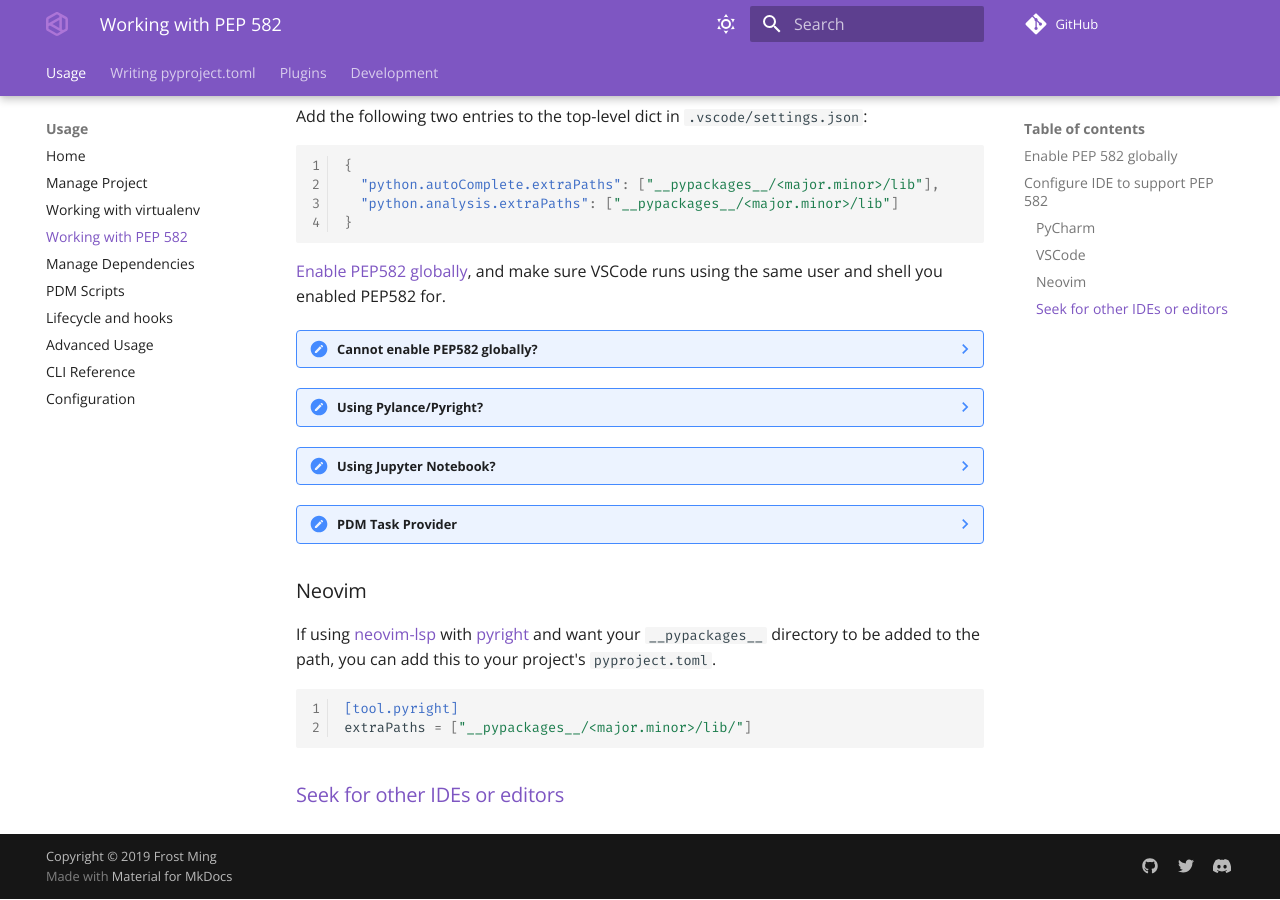
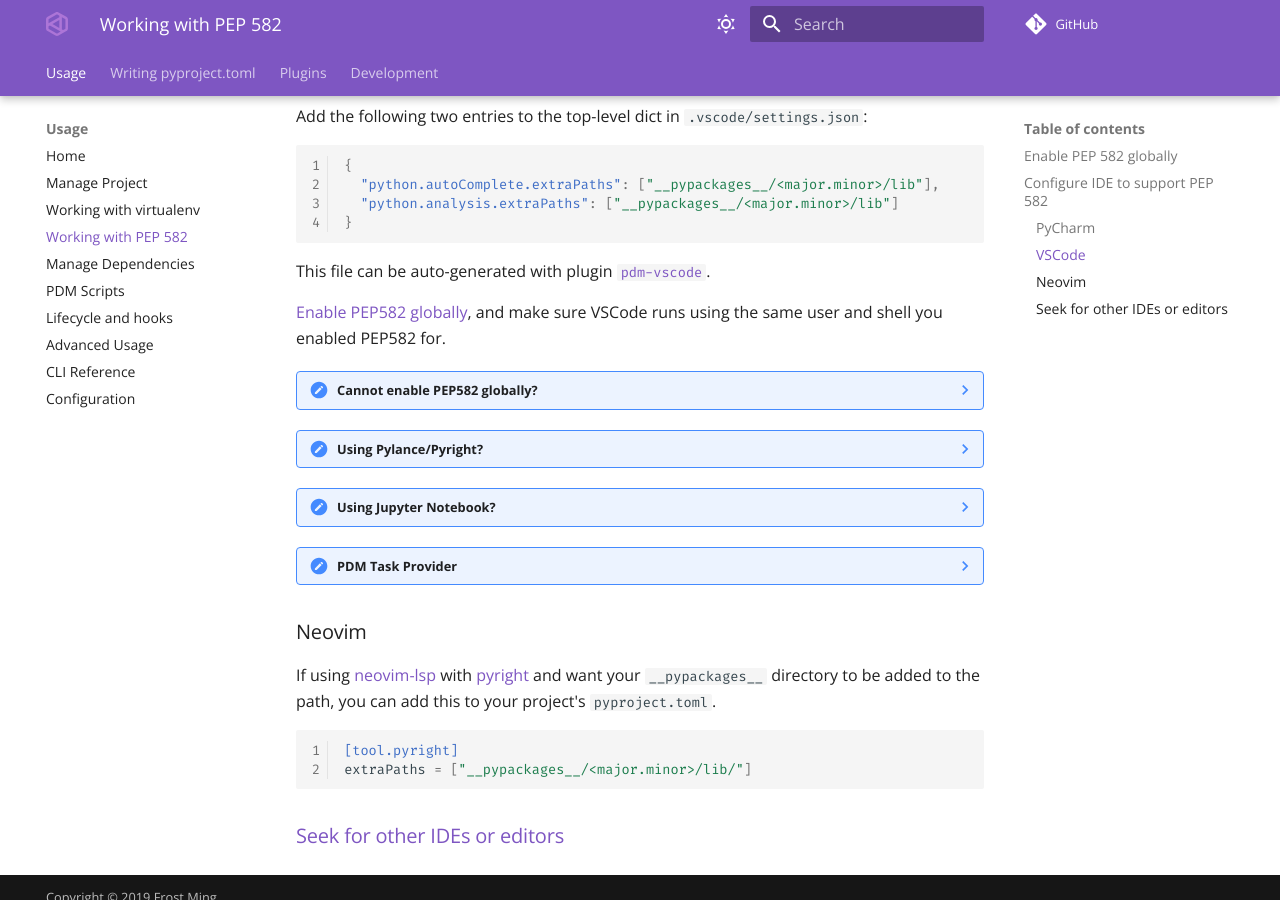
Before and after one commit to azurelotus0926/pdm, an MkDocs documentation site: the page built from docs/docs/usage/pep582.md, in a window 1280 px wide and 900 px high, scrolled down 1306 px. Built offline with MkDocs 1.6.1 and Material for MkDocs 9.7.7, drawn with Linux system fonts in a browser that asks for light colours; comment, search, counter and statistics services are not loaded; the version menu is left out.

Commit message:
doc: mention the plugin in VSCode usage

````diff
--- a/docs/docs/usage/pep582.md
+++ b/docs/docs/usage/pep582.md
@@ -68,6 +68,8 @@ Add the following two entries to the top-level dict in `.vscode/settings.json`:
   "python.analysis.extraPaths": ["__pypackages__/<major.minor>/lib"]
 }
 ```
+
+This file can be auto-generated with plugin [`pdm-vscode`](https://github.com/frostming/pdm-vscode).
 
 [Enable PEP582 globally](#enable-pep-582-globally),
 and make sure VSCode runs using the same user and shell you enabled PEP582 for.
````
